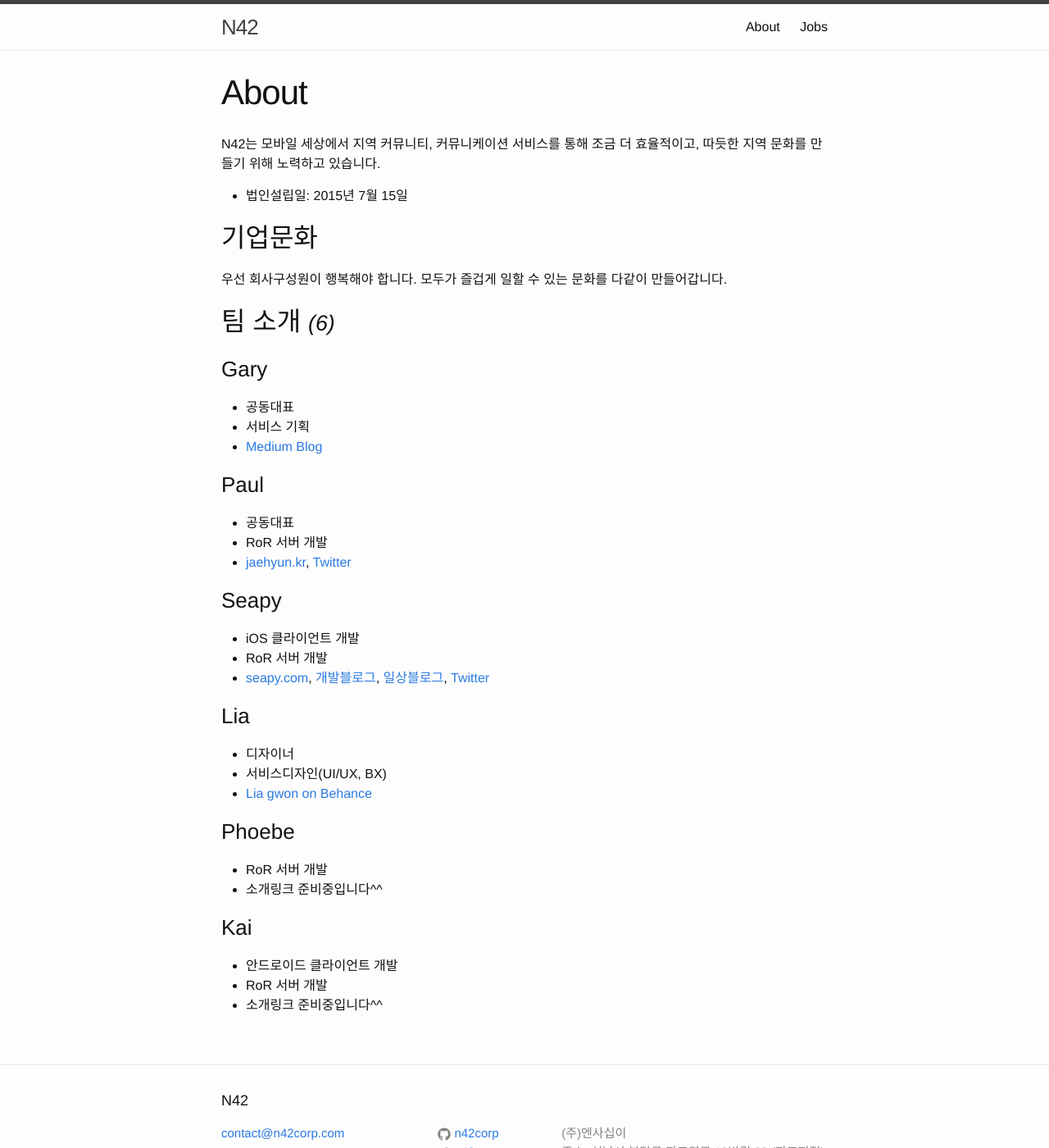
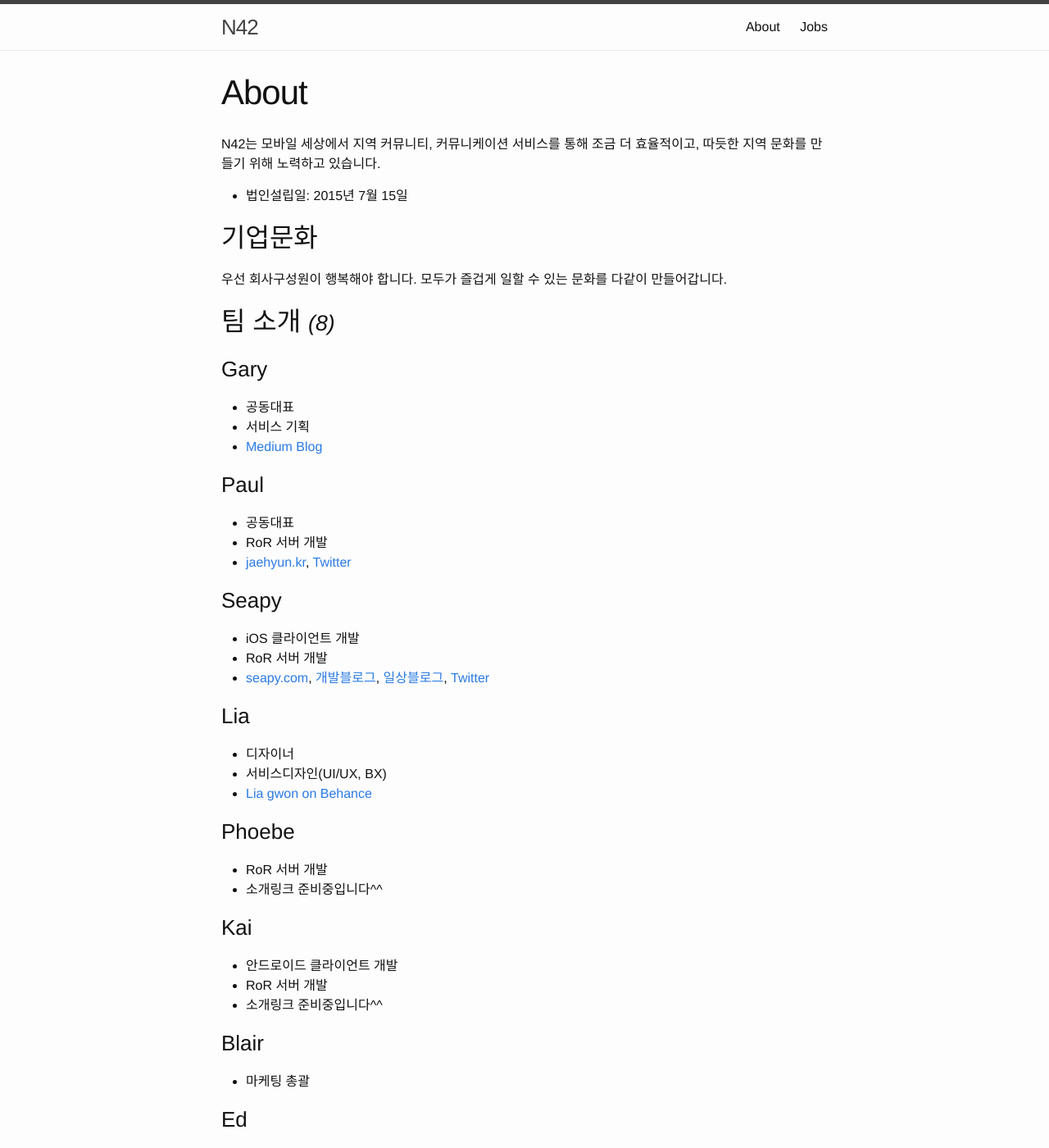
Before and after one commit to daangn/daangn-team-page, a Jekyll site: the page built from about.md, in a window 1280 px wide and 1400 px high. Shown: the whole window at 82% size. Built offline with Jekyll 4.4.1, drawn with Linux system fonts in a browser that asks for light colours.

Commit message:
Update about.md
블레어, 에드 추가.

```diff
--- a/about.md
+++ b/about.md
@@ -14,7 +14,7 @@ N42는 모바일 세상에서 지역 커뮤니티, 커뮤니케이션 서비스
 우선 회사구성원이 행복해야 합니다.
 모두가 즐겁게 일할 수 있는 문화를 다같이 만들어갑니다.
 
-## 팀 소개 *<small>(6)</small>*
+## 팀 소개 *<small>(8)</small>*
 
 ### Gary
 - 공동대표
@@ -44,3 +44,10 @@ N42는 모바일 세상에서 지역 커뮤니티, 커뮤니케이션 서비스
 - 안드로이드 클라이언트 개발
 - RoR 서버 개발
 - 소개링크 준비중입니다^^
+
+### Blair
+- 마케팅 총괄
+
+### Ed
+- 서버개발
+- R&D, 데이터 분석
```
